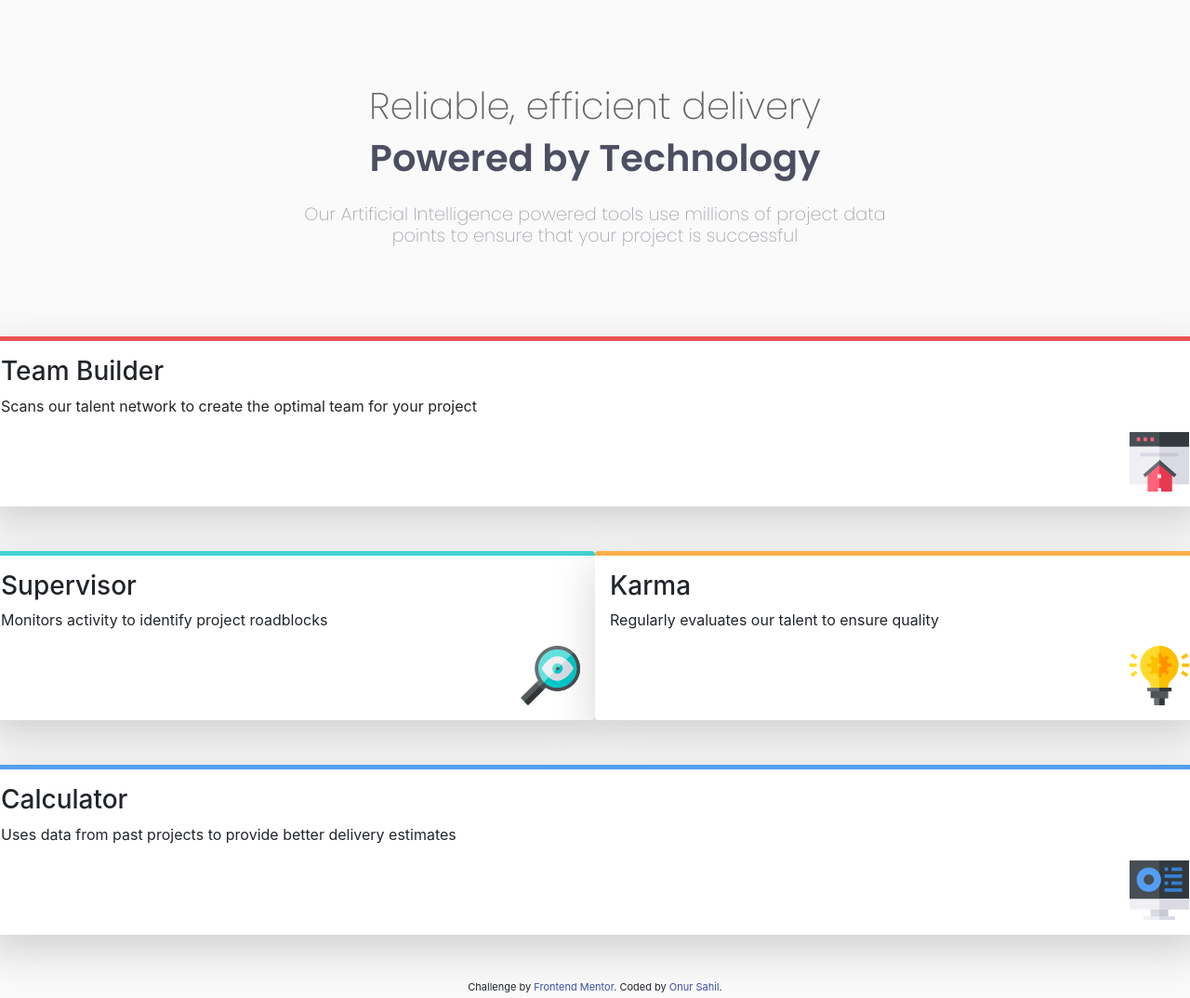
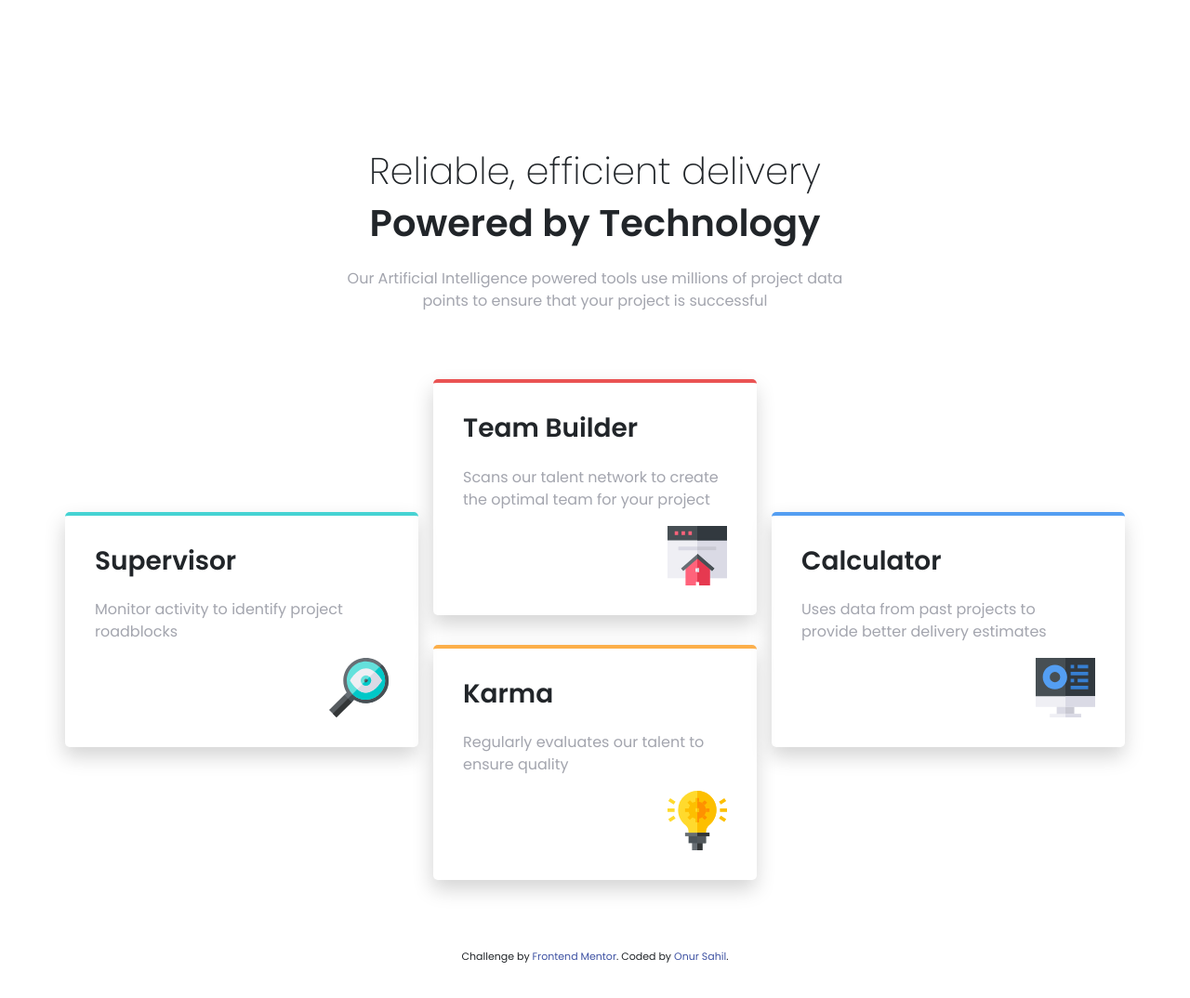
Before and after one commit to onursahill/four_card_feature_section, a plain HTML site: page index.html in a window 1280 px wide. Shown: the whole page at 93% size. Drawn offline with nearby package versions, Linux system fonts and the light colour scheme.

Commit message:
Four Card Feature Section Done
Final version of Frontendmentor Four Card Feature Section

```diff
--- a/css/styles.css
+++ b/css/styles.css
@@ -1,54 +1,78 @@
-body{
-    background-color: #fafafa;
+*{
+    margin:0;
+    padding:0;
+    font-family:'Poppins', sans-serif;
 }
 
-
-
-/* TITLE SECTION */
-
-#title{
-    font-family: "Poppins", sans-serif;
-    text-align: center;
-    padding: 7% 15%;
+.title{
+    padding-top:10rem;
 }
 
-.upper-title{
-    font-weight: 200;
-    font-size: 2.5rem;
-    color: hsl(240, 1%, 40%);
+.title h1.bold{
+    font-weight:600;
 }
 
-.middle-title{
-    font-size: 2.5rem;
-    font-weight: 600;
-    color:hsl(234, 12%, 34%);
+.title h1.light{
+    font-weight:200;
 }
 
-.lower-title{
-    margin-top: 25px;
-    font-weight: 200;
-    color: hsl(229, 6%, 66%);
-    font-size: 1.2rem;
+.title p{
+    text-align:center;
+    color:hsl(229, 6%, 66%);
+    padding-top:1rem;
 }
 
-
-
-.team-builder{
-    border-top: 5px solid hsl(0, 78%, 62%);
+.cards{
+    margin-top:2rem;
 }
 
-.supervisor{
-    border-top: 5px solid hsl(180, 62%, 55%);
+.cards .kaart{
+    padding:2rem;
+    border-radius:5px;
+    -webkit-box-shadow:-1px 10px 21px 0px #d4d4d4;
+    -moz-box-shadow:-1px 10px 21px 0px #d4d4d4;
+    box-shadow:-1px 10px 21px 0px #d4d4d4;
 }
 
-.karma{
-    border-top: 5px solid hsl(34, 97%, 64%);
+.cards .supervisor{
+    border-top:4px solid hsl(180, 62%, 55%);
 }
 
-.calculator{
-    border-top: 5px solid hsl(212, 86%, 64%);
+.cards .karma{
+    border-top:4px solid hsl(34, 97%, 64%);
+    margin-top:2rem;
 }
 
-img{
-    float: right;
+.cards .team-builder{
+    border-top:4px solid hsl(0, 78%, 62%);
+    width:100%;
 }
+
+.cards .calculator{
+    border-top:4px solid hsl(212, 86%, 64%);
+}
+
+.cards h3{
+    font-weight:600;
+}
+
+.cards p{
+    color:hsl(229, 6%, 66%);
+    padding-top:1rem;
+}
+
+#footer-section{
+    margin: 50px 10px 20px 10px;
+}
+
+@media (min-width:761px){
+    .col-md-4{
+        padding:0rem 1rem;
+    }
+}
+
+@media (max-width:761px){
+    .col-md-4{
+        padding:0;
+    }
+}
--- a/index.html
+++ b/index.html
@@ -19,60 +19,48 @@
 </head>
 <body>
 
-  <section id='title'>
-    <h1 class='upper-title'>Reliable, efficient delivery</h1>
-    <h1 class='middle-title'>Powered by Technology</h1>
-    <h3 class='lower-title'>Our Artificial Intelligence powered tools use millions of project data<br> points to ensure that your project is successful</h3>
-  </section>
-
-  <div class='row'>
-    <div class='col-lg-12 shadow-lg p-3 mb-5 bg-white rounded team-builder'>
-      <h3>Team Builder</h3>
-      <p>Scans our talent network to create the optimal team for your project</p>
-      <img src='images/icon-team-builder.svg'>
-    </div>
-    <div class='col-lg-6 shadow-lg p-3 mb-5 bg-white rounded supervisor'>
-      <h3>Supervisor</h3>
-      <p>Monitors activity to identify project roadblocks</p>
-      <img src='images/icon-supervisor.svg'>
-    </div>
-    <div class='col-lg-6 shadow-lg p-3 mb-5 bg-white rounded karma'>
-      <h3>Karma</h3>
-      <p>Regularly evaluates our talent to ensure quality</p>
-      <img src='images/icon-karma.svg'>
-    </div>
-    <div class='col shadow-lg p-3 mb-5 bg-white rounded calculator'>
-      <h3>Calculator</h3>
-      <p>Uses data from past projects to provide better delivery estimates</p>
-      <img src='images/icon-calculator.svg'>
+  <div class="container title">
+    <div class="row">
+      <div class="col-md-12 d-flex justify-content-center align-items-center flex-column">
+        <h1 class="light">Reliable, efficient delivery</h1>
+        <h1 class="bold">Powered by Technology</h1>
+        <p>Our Artificial Intelligence powered tools use millions of project data <br>points
+          to ensure that your project is successful</p>
+      </div>
     </div>
   </div>
 
-
-
-
-
-  <!--
-  Team Builder
-  Scans our talent network to create the optimal team for your project
-
-
-  Supervisor
-  Monitors activity to identify project roadblocks
-
-  Karma
-  Regularly evaluates our talent to ensure quality
-
-  Calculator
-  Uses data from past projects to provide better delivery estimates
- -->
-
-
+  <div class="container cards">
+    <div class="row d-flex">
+      <div class="col-md-4 supervisor kaart d-flex flex-column align-self-center">
+        <h3>Supervisor</h3>
+        <p>Monitor activity to identify project roadblocks</p>
+        <img class="align-self-end" src="images/icon-supervisor.svg">
+      </div>
+      <div class="col-md-4 mt-4 mb-4 d-flex flex-column">
+        <div class="col team-builder kaart d-flex flex-column align-self-center">
+          <h3>Team Builder</h3>
+          <p>Scans our talent network to create the optimal team for your project</p>
+          <img class="align-self-end" src="images/icon-team-builder.svg">
+        </div>
+        <div class="col karma kaart d-flex flex-column align-self-center">
+          <h3>Karma</h3>
+          <p>Regularly evaluates our talent to ensure quality</p>
+          <img class="align-self-end" src="images/icon-karma.svg">
+        </div>
+      </div>
+      <div class="col-md-4  kaart calculator d-flex flex-column align-self-center">
+        <h3>Calculator</h3>
+        <p>Uses data from past projects to provide better delivery estimates</p>
+        <img class="align-self-end" src="images/icon-calculator.svg">
+      </div>
+    </div>
+  </div>
 
   <footer id='footer-section'>
     <p class="attribution">
       Challenge by <a href="https://www.frontendmentor.io?ref=challenge" target="_blank">Frontend Mentor</a>.
-      Coded by <a href="github.com/onursahill">Onur Sahil</a>.
+      Coded by <a href="https://github.com/onursahill" target='_blank'>Onur Sahil</a>.
     </p>
   </footer>
 
```
